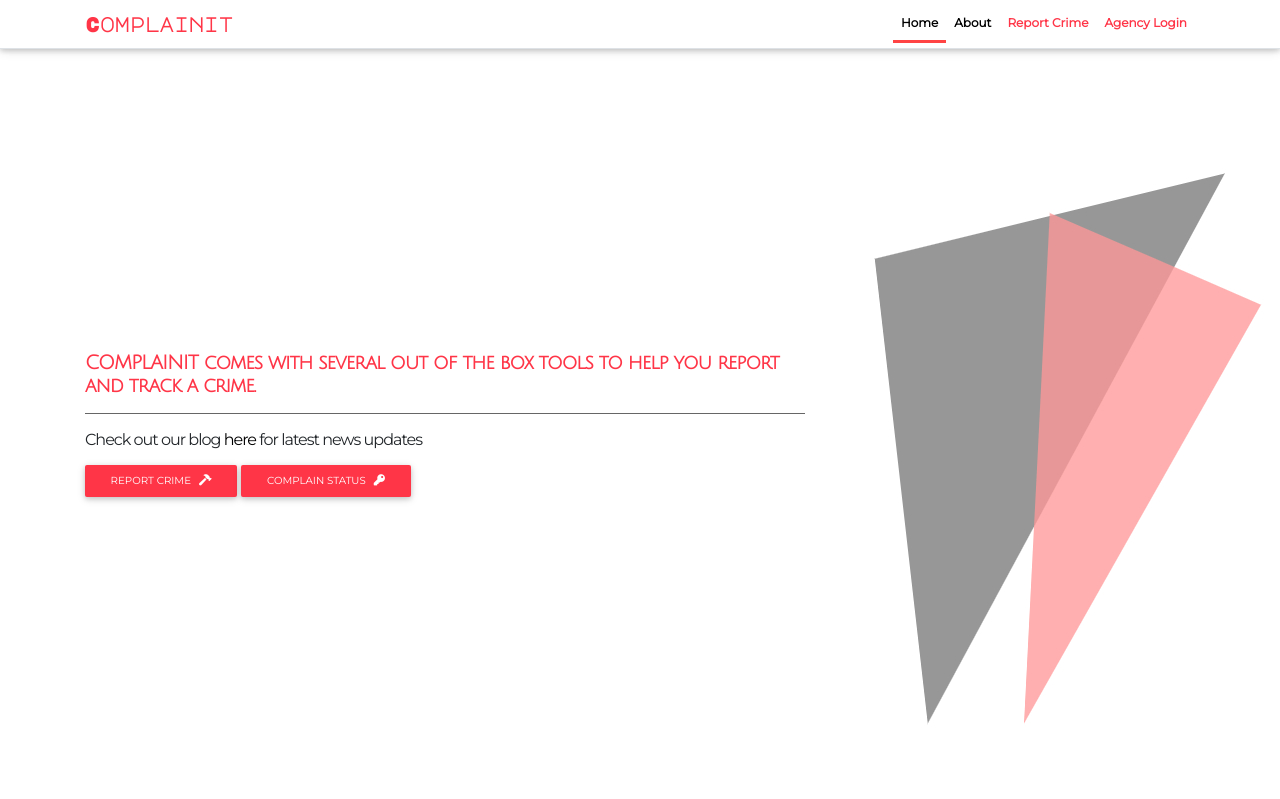
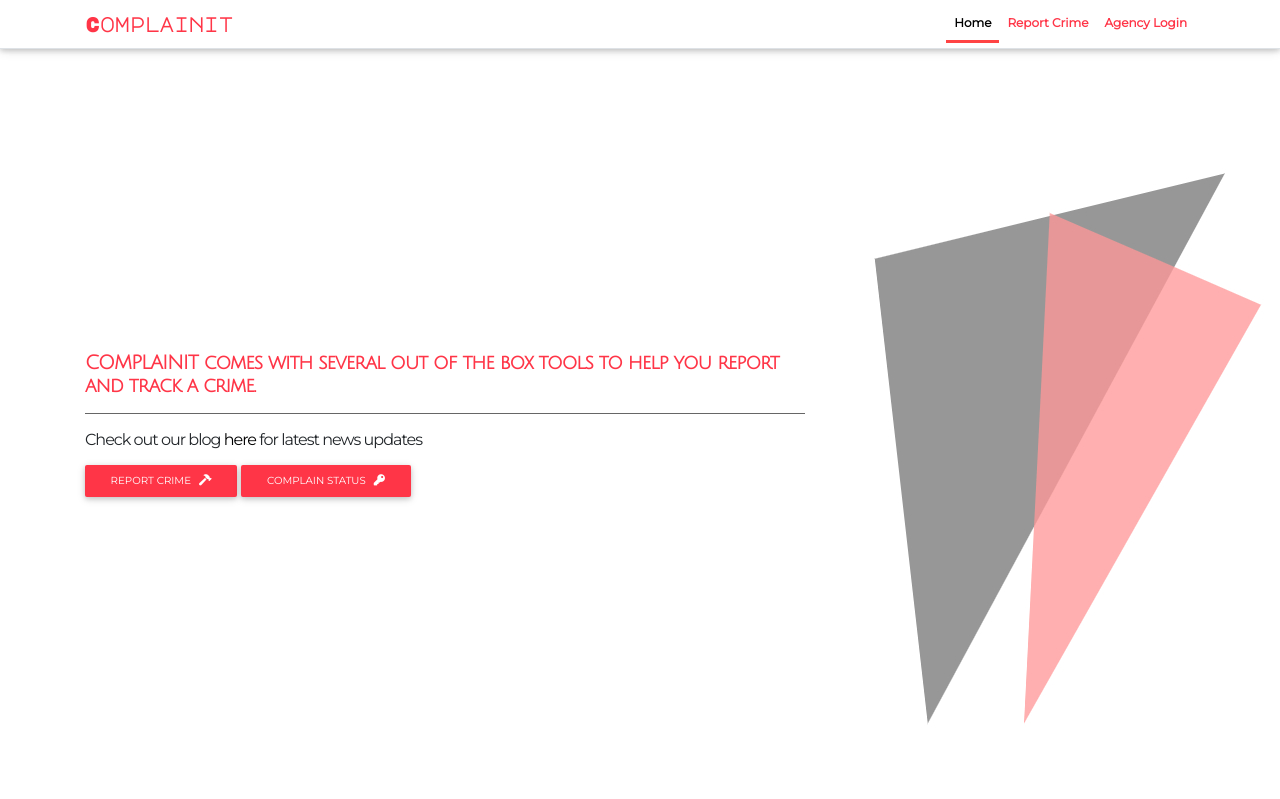
Before and after one commit to Nyior/ComplainIt, a Django app: page / in a window 1280 px wide. Shown: the top 799 px of the page. Run offline with Django 3.2, Linux system fonts and the light colour scheme; tables that the repository leaves empty hold one stand-in row (values such as "Sample post"); grey boxes marked "Sample" are stand-in pictures; parts of the project's set-up code (start-up, migrations or seed data) failed here and were passed over; some libraries are stand-ins or nearby versions; some web fonts are replaced.

Commit message:
slight change made onn the nav-bar

```diff
--- a/complain_app/templates/complain_app/base.html
+++ b/complain_app/templates/complain_app/base.html
@@ -68,9 +68,7 @@
                                                 <a class="nav-link font-weight-bold active " href="{% url 'home' %}">Home</a>
                                         </li>
 
-                                            <li class="nav-item">
-                                                <a class="nav-link font-weight-bold " href="#">About</a>
-                                            </li>
+
                                     <li class="nav-item">
                                         <a class="nav-link font-weight-bold text-danger" href="{% url 'complain-create' %}">Report Crime</a>
                                     </li>
--- a/complain_app/templates/complain_app/home.html
+++ b/complain_app/templates/complain_app/home.html
@@ -101,7 +101,6 @@
                         <a class = "btn btn-sm btn-outline-danger text-body  mb-4  m-0 p-1 mt-2" href="?page={{ num }}">{{ num }}</a>
                     {% endif %}
                 {% endfor %}
-
                 {% if page_obj.has_next %}
                     <a class = "btn btn-sm btn-outline-danger mb-4  m-0 p-1 mt-2" href="?page={{ page_obj.next_page_number}}">&laquo;</a>
                     <a class = "btn btn-sm btn-outline-danger mb-4  m-0 p-1 mt-2" href="?page={{ page_obj.paginator.num_pages }}">last</a>
--- a/complain_app/views.py
+++ b/complain_app/views.py
@@ -19,7 +19,6 @@ def home_view(request):
 
 def complainStatus_view(request):
     query = request.GET.get('password', None)
-
 
     if( request.method == 'GET'):
         complains = Complain.objects.filter(passcode=query)
```
